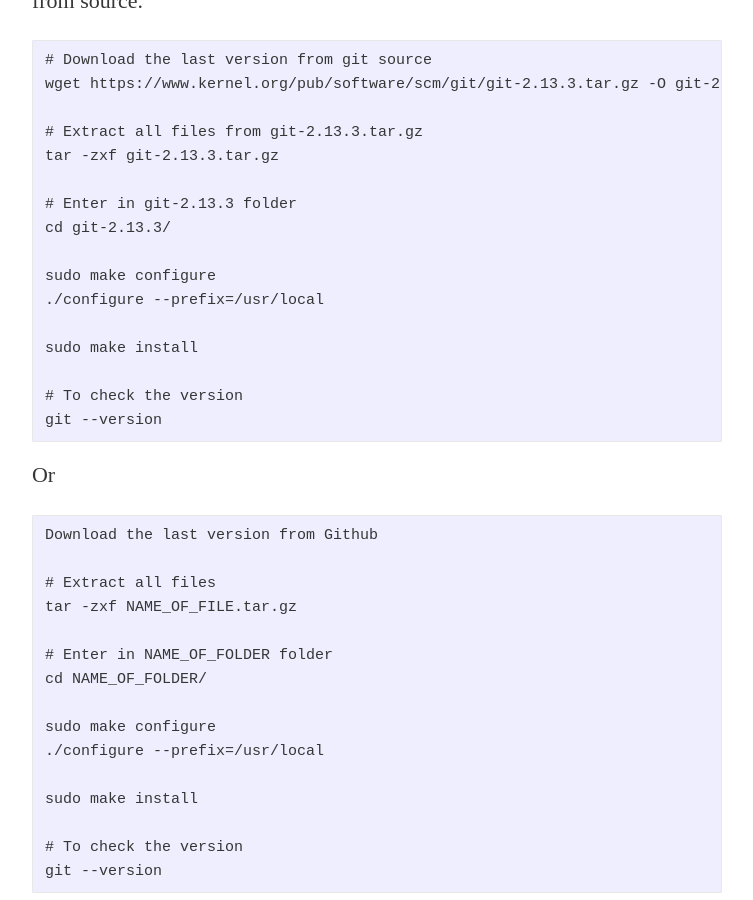
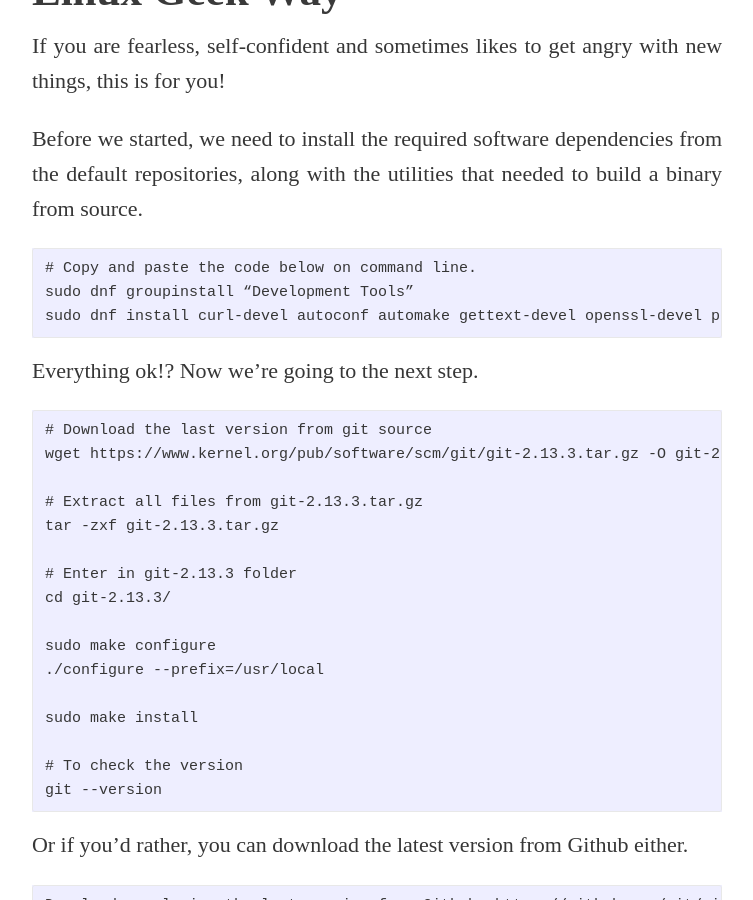
Before and after one commit to diesc/diesc.github.io, a Jekyll site: the page built from _posts/2017-07-18-how-install-git-fedora-26.md, in a window 1280 px wide and 900 px high, scrolled down 2991 px. Shown: the whole window, without its empty margins (263-1016 px from the left). Built offline with Jekyll 4.4.1, drawn with Linux system fonts in a browser that asks for light colours; some web fonts are replaced; comment, search, counter and statistics services are not loaded; some of the changed text lies outside the part shown.

Commit message:
Updating the article
Updating the article including some steps that I'd eaten.

````diff
--- a/_posts/2017-07-18-how-install-git-fedora-26.md
+++ b/_posts/2017-07-18-how-install-git-fedora-26.md
@@ -30,17 +32,18 @@
 
 Here we'll learn two ways to install git on Fedora 26. The first we'll install git from system default repository ([Without Headaches Way](#without-headaches-way)) and the second one we'll install git from the official git release page ([Linux Geek Way](#linux-geek-way)).
 
-### Without Headaches Way
-
-The "W.H.W." is very simple, but before using it, first, we need to check if our system is up-to-date with the latest version of packages.
-In our command line.
+Before using it, we need to check if our system is up-to-date with the latest version of packages.
+In our command line, type:
 
 ```
 # Copy and paste the code below on command line.
 sudo dnf -y update
 ```
 
-Everything okay!? Next, install **Git** typing.
+### Without Headaches Way
+
+The "W.H.W." is very simple, all we need to do is type following command line down below in our terminal:
+
 ```
 # Copy and paste the code below on command line.
 sudo dnf -y install git
@@ -59,6 +62,12 @@
 If you are fearless, self-confident and sometimes likes to get angry with new things, this is for you!
 
 Before we started,  we need to install the required software dependencies from the default repositories, along with the utilities that needed to build a binary from source.
+```
+# Copy and paste the code below on command line.
+sudo dnf groupinstall “Development Tools”
+sudo dnf install curl-devel autoconf automake gettext-devel openssl-devel perl-CPAN perl-devel zlib-devel
+```
+Everything ok!? Now we're going to the next step.
 
 ```
 # Download the last version from git source
@@ -78,10 +87,10 @@
 # To check the version
 git --version
 ```
-Or
+Or if you'd rather, you can download the latest version from Github either.
 
 ```
-Download the last version from Github
+Download or cloning the last version from Github: https://github.com/git/git
 
 # Extract all files
 tar -zxf NAME_OF_FILE.tar.gz
````
Also changed, not shown: other parts of _posts/2017-07-18-how-install-git-fedora-26.md (+2 -0 lines).
